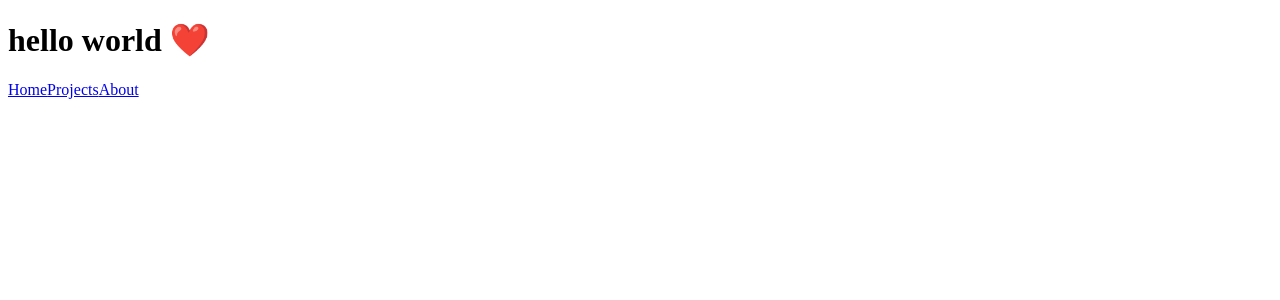
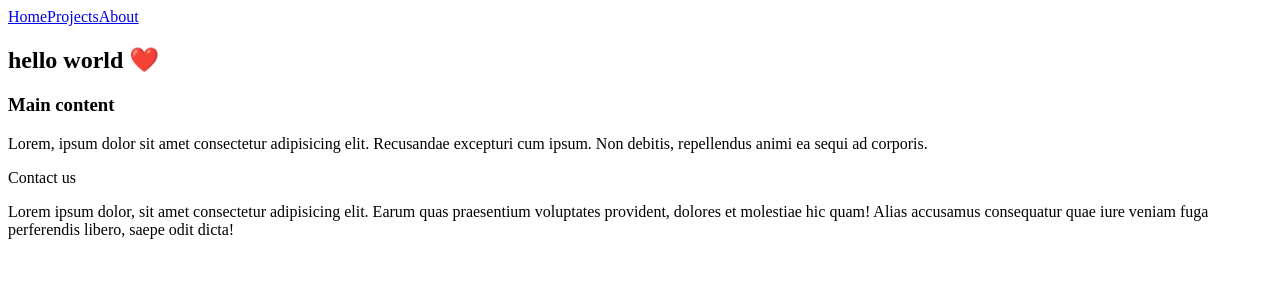
Before and after one commit to Quellord/my-first-app, a React app: page / in a window 1280 px wide. Shown: the top 300 px of the page. Built offline with nearby package versions, Linux system fonts and the light colour scheme; the HTML template or start-up script is replaced by a standard one.

Commit message:
Semantic Tag

```diff
--- a/src/App.jsx
+++ b/src/App.jsx
@@ -1,10 +1,14 @@
+import Navbar from "./components/Navbar";
 import Greet from "./components/Greet";
-import Navbar from "./components/Navbar";
+import Main from "./components/Main";
+import Footer from "./components/Footer"
 
 const App = ()=>{
-  return <div>
+  return <section>
+      <Navbar></Navbar>
       <Greet></Greet>
-      <Navbar></Navbar>
-    </div>;
+      <Main></Main>
+      <Footer></Footer>
+    </section>;
 };
 export default App;
--- /dev/null
+++ b/src/components/Footer.jsx
@@ -0,0 +1,11 @@
+import React from 'react'
+
+const Footer = () => {
+  return (
+    <footer>Contact us
+        <p>Lorem ipsum dolor, sit amet consectetur adipisicing elit. Earum quas praesentium voluptates provident, dolores et molestiae hic quam! Alias accusamus consequatur quae iure veniam fuga perferendis libero, saepe odit dicta!</p>
+    </footer>
+  )
+}
+
+export default Footer
--- /dev/null
+++ b/src/components/Main.jsx
@@ -0,0 +1,11 @@
+import React from 'react'
+
+const Main = () => {
+  return (
+    <div><h3>Main content</h3>
+    <p>Lorem, ipsum dolor sit amet consectetur adipisicing elit. Recusandae excepturi cum ipsum. Non debitis, repellendus animi ea sequi ad corporis.</p>
+    </div>
+  )
+}
+
+export default Main
```
